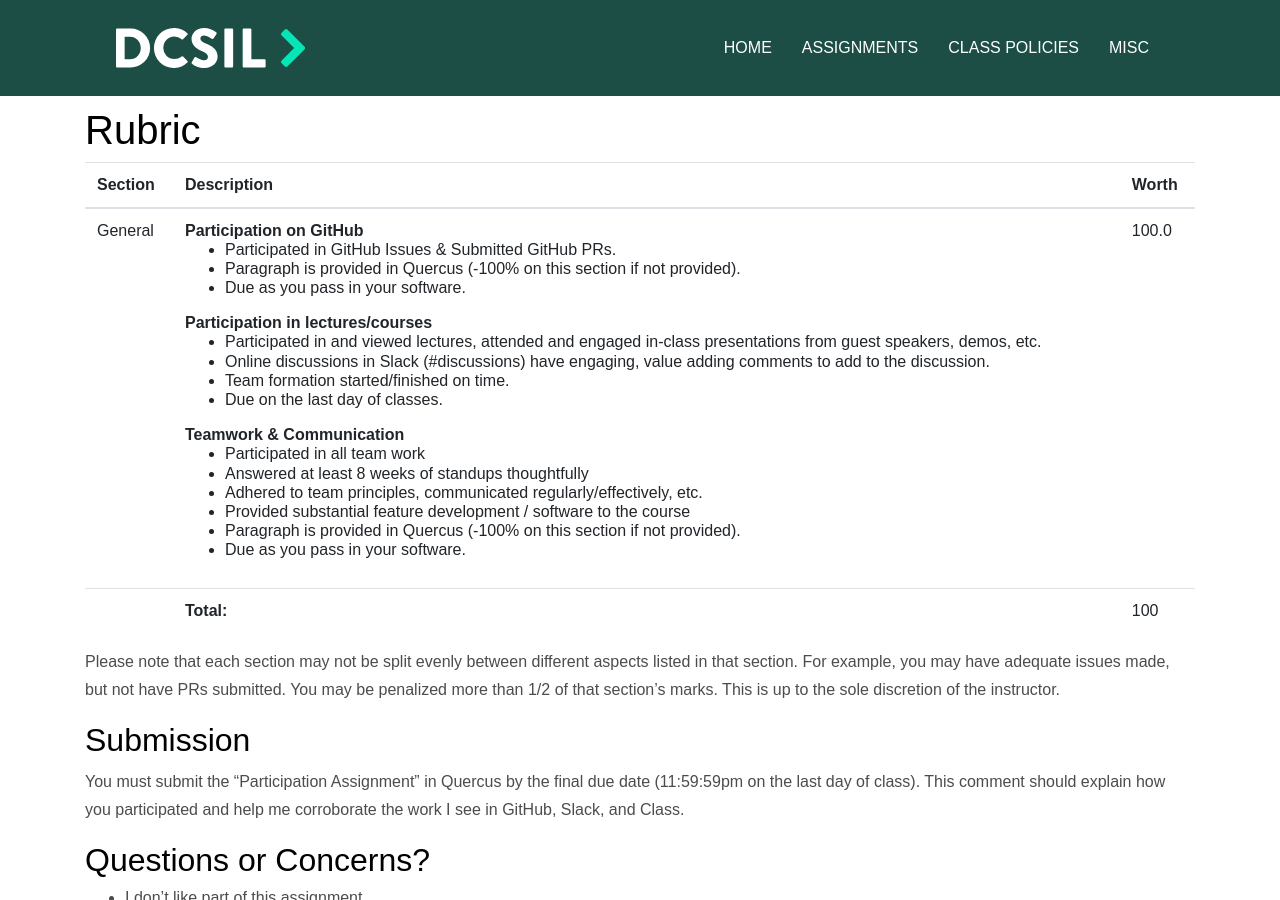
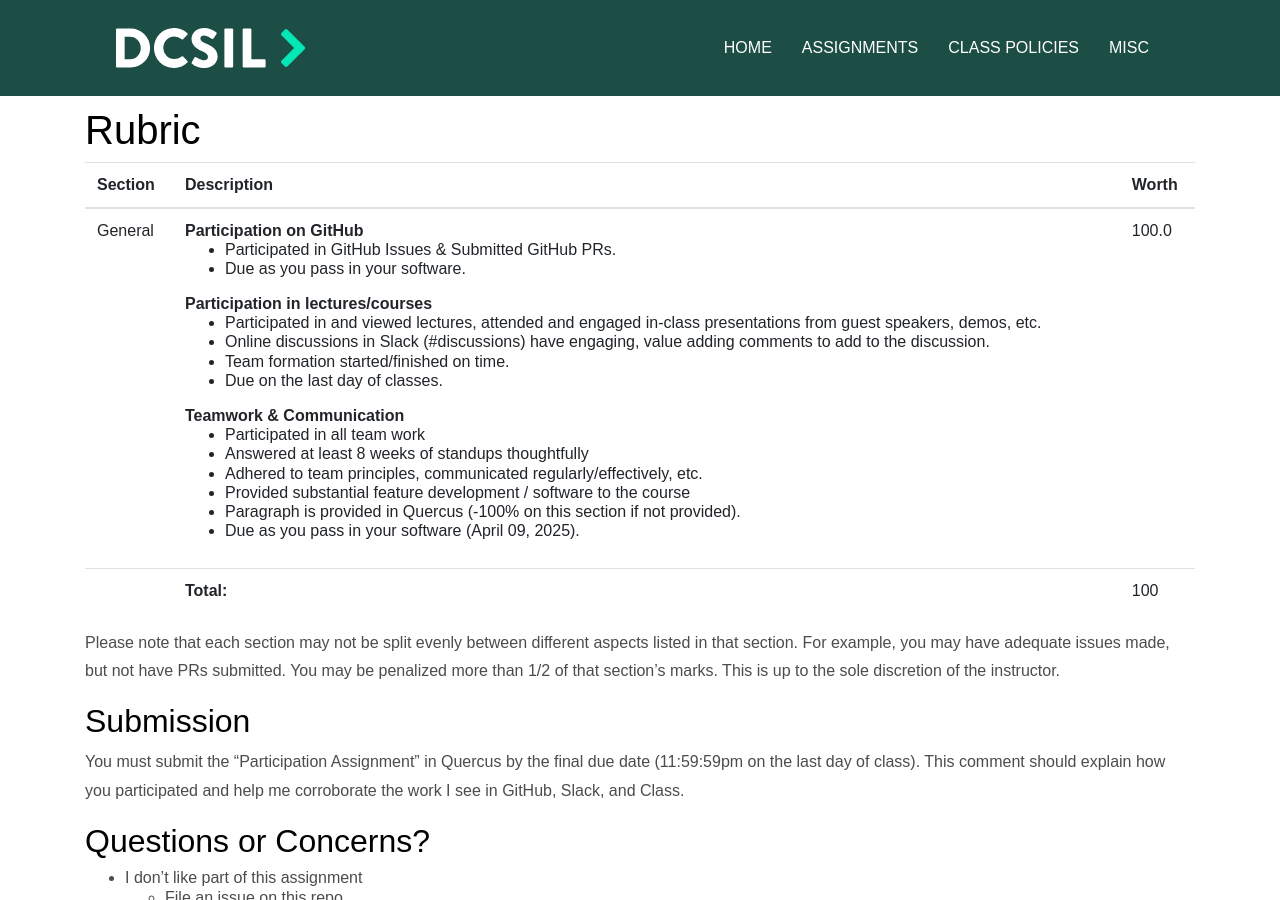
Before and after one commit to dcsil/CSC491, a Jekyll site: the page built from assignments/participation_teamwork.md, in a window 1280 px wide and 900 px high, scrolled down 1131 px. Built offline with Jekyll 4.4.1, drawn with Linux system fonts in a browser that asks for light colours; our own code applies the rules of GitHub Pages for plain Markdown files.

Commit message:
Update rubrics

```diff
--- a/assignments/participation_teamwork.md
+++ b/assignments/participation_teamwork.md
@@ -43,7 +43,7 @@ In assignment 1 you will create a principles document outlining how often your t
 
 | Section | Description | Worth |
 | --- | --- | --- |
-| General  | **Participation on GitHub**<br>{::nomarkdown}<ul><li>Participated in GitHub Issues & Submitted GitHub PRs.</li><li>Paragraph is provided in Quercus (-100% on this section if not provided).</li><li>Due as you pass in your software.</li></ul><strong>Participation in lectures/courses</strong><ul><li>Participated in and viewed lectures, attended and engaged in-class presentations from guest speakers, demos, etc.</li><li>Online discussions in Slack (#discussions) have engaging, value adding comments to add to the discussion.</li><li>Team formation started/finished on time.</li><li>Due on the last day of classes.</li></ul><strong>Teamwork & Communication</strong><ul><li>Participated in all team work</li><li>Answered at least 8 weeks of standups thoughtfully</li><li>Adhered to team principles, communicated regularly/effectively, etc.</li><li>Provided substantial feature development / software to the course</li><li>Paragraph is provided in Quercus (-100% on this section if not provided).</li><li>Due as you pass in your software.</li></ul>{:/} | 100.0 |
+| General  | **Participation on GitHub**<br>{::nomarkdown}<ul><li>Participated in GitHub Issues & Submitted GitHub PRs.</li><li>Due as you pass in your software.</li></ul><strong>Participation in lectures/courses</strong><ul><li>Participated in and viewed lectures, attended and engaged in-class presentations from guest speakers, demos, etc.</li><li>Online discussions in Slack (#discussions) have engaging, value adding comments to add to the discussion.</li><li>Team formation started/finished on time.</li><li>Due on the last day of classes.</li></ul><strong>Teamwork & Communication</strong><ul><li>Participated in all team work</li><li>Answered at least 8 weeks of standups thoughtfully</li><li>Adhered to team principles, communicated regularly/effectively, etc.</li><li>Provided substantial feature development / software to the course</li><li>Paragraph is provided in Quercus (-100% on this section if not provided).</li><li>Due as you pass in your software (April 09, 2025).</li></ul>{:/} | 100.0 |
 | | **Total:** | 100 |
 
  <!-- RUBRIC END -->
```
Also changed, not shown: assignments/README.md (+1 -1 lines).
